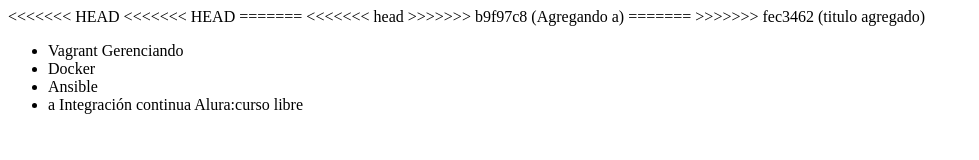
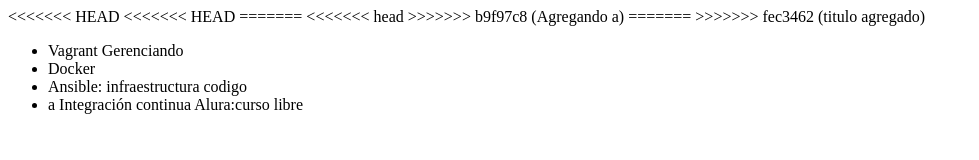
Before and after one commit to dioscu/reto, a plain HTML site: page index.html in a window 1280 px wide. Shown: the whole page, without its empty margins (0-979 px from the left). Drawn offline with Linux system fonts and the light colour scheme.

Commit message:
Agregando el nombre del curso Ansible

```diff
--- a/index.html
+++ b/index.html
@@ -18,7 +18,7 @@
      <ul>
          <li> Vagrant Gerenciando </li>
          <li> Docker </li>
-         <li> Ansible </li>
+         <li> Ansible: infraestructura codigo </li>
          <li>  a Integración continua Alura:curso libre</li>
 
      </ul>
```
